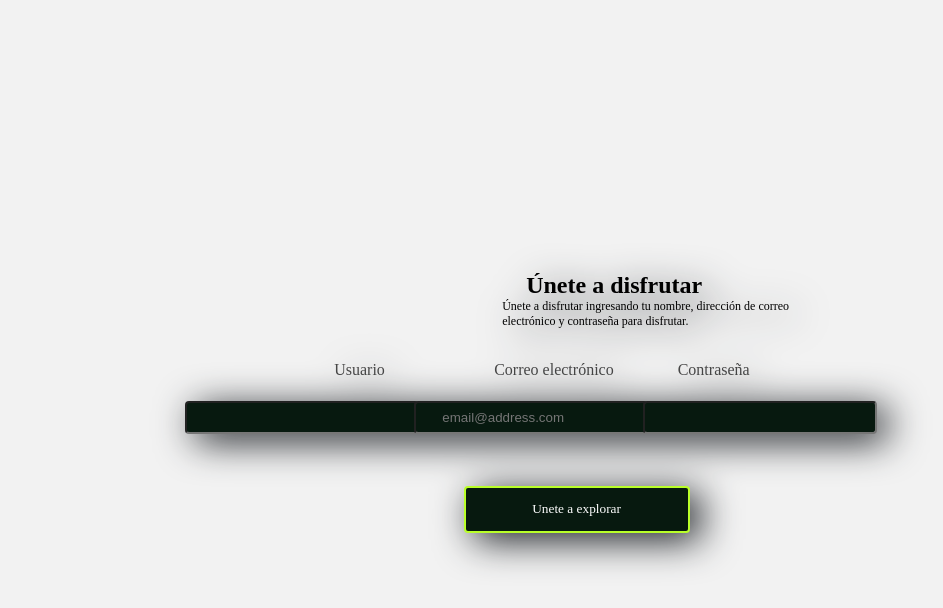
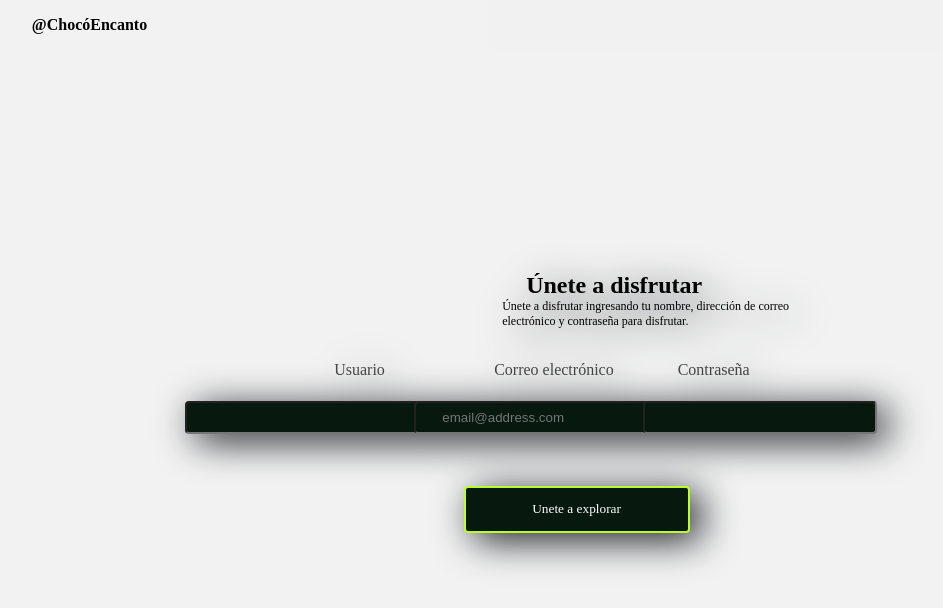
Before and after one commit to IngenieroJosser/CHOCOENCANTO, a React (Vite) app: page /Unete in a window 1280 px wide. Shown: the top 608 px of the page, without its empty margins (21-964 px from the left). Built offline with nearby package versions, Linux system fonts and the light colour scheme; a web font is replaced by a local one.

Commit message:
crear cuenta2.0

```diff
--- a/src/components/Header.jsx
+++ b/src/components/Header.jsx
@@ -15,7 +15,7 @@ const Header = () => {
 
             <div className="log-sign">
                 <NavLink className='btn1' to="/Registro" exact>Iniciar sesión</NavLink>
-                <NavLink className='btn2' to="/Unete" exact>Unete</NavLink>
+                <NavLink className='btn2' to="/Unete" exact>Únete</NavLink>
             </div>
         </header>
     )
--- a/src/components/log/module/CreateAccount.jsx
+++ b/src/components/log/module/CreateAccount.jsx
@@ -1,8 +1,12 @@
 import '../../../style/scss/login/_createaccount.scss'
+import HeaderLog from '../HeaderLog'
 
 const CreateAccount = () => {
     return (
-        <form>
+        <>
+            <HeaderLog />
+
+            <form>
             <h2 className='c-a'>Únete a disfrutar</h2>
             <p className='c-a-'>Únete a disfrutar ingresando tu nombre, dirección de correo electrónico y contraseña para disfrutar.</p>
 
@@ -25,6 +29,7 @@ const CreateAccount = () => {
 
             <input type="submit" value="Unete a explorar" id='i--registry' />
         </form>
+        </>
     )
 }
 
```
